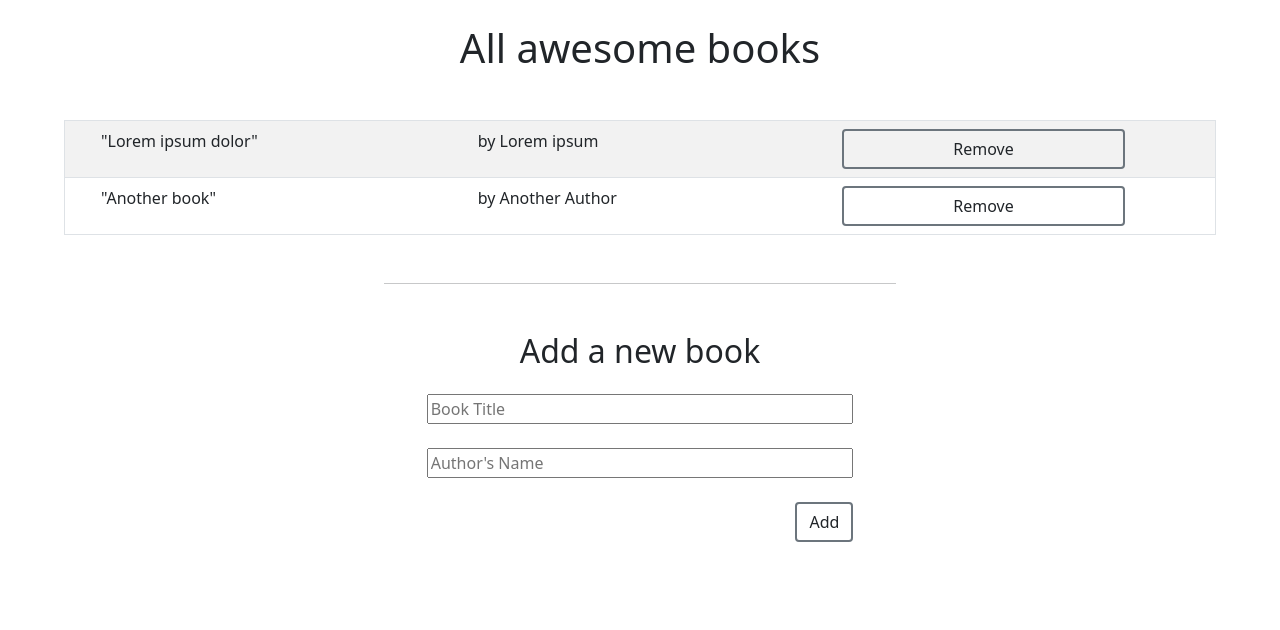
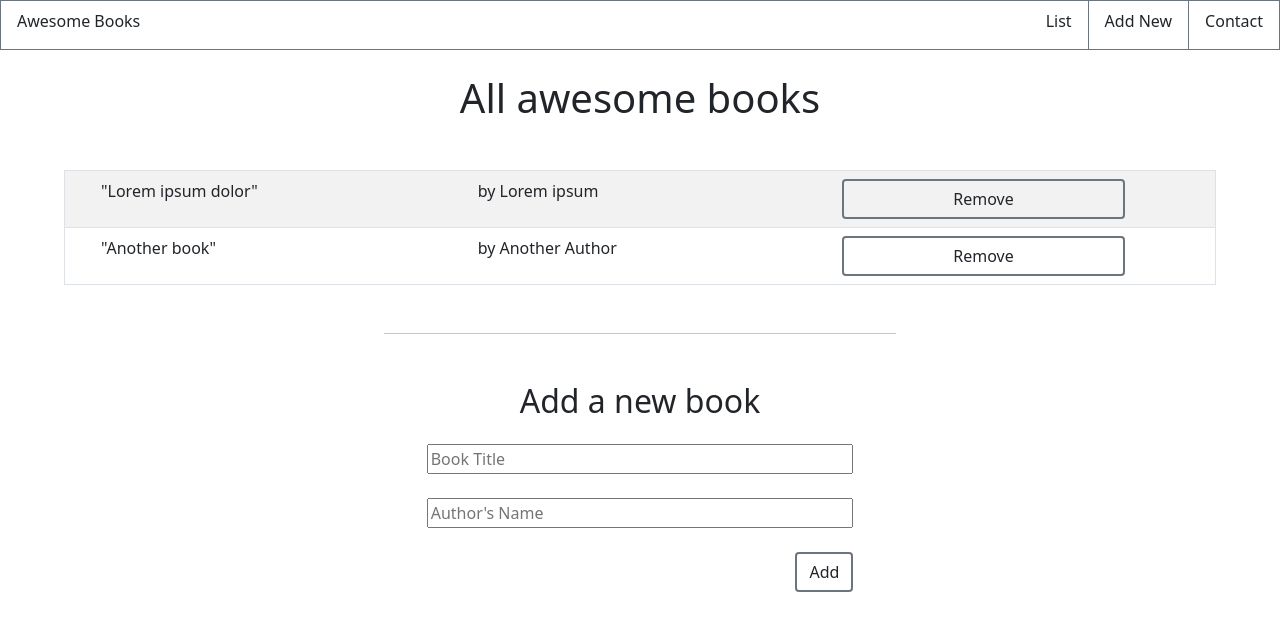
Before and after one commit to rpire/awesome-books, a plain HTML site: page index.html in a window 1280 px wide. Drawn offline with nearby package versions, Linux system fonts and the light colour scheme.

Commit message:
add navbar

```diff
--- a/index.html
+++ b/index.html
@@ -6,6 +6,7 @@
     <meta http-equiv="X-UA-Compatible" content="IE=edge">
     <meta name="viewport" content="width=device-width, initial-scale=1.0">
     <script defer src="js/main.js"></script>
+    <script defer src="js/nav.js"></script>
     <link href="https://cdn.jsdelivr.net/npm/bootstrap@5.1.0/dist/css/bootstrap.min.css" rel="stylesheet"
         integrity="sha384-KyZXEAg3QhqLMpG8r+8fhAXLRk2vvoC2f3B09zVXn8CA5QIVfZOJ3BCsw2P0p/We" crossorigin="anonymous">
     <link rel="stylesheet" href="./css/style.css">
@@ -13,6 +14,14 @@
 </head>
 
 <body>
+    <nav class="nav justify-content-between px-3 border-secondary border d-flex">
+        <p class="mt-2">Awesome Books</p>
+        <ul class="nav justify-content-end">
+            <li class="pe-3 pt-2 nav-item">List</li>
+            <li class="px-3 pt-2 nav-item border-end border-start border-secondary">Add New</li>
+            <li class="ps-3 pt-2 nav-item">Contact</li>
+        </ul>
+    </nav>
     <h1 class="text-center pt-4">All awesome books</h1>
     <table id="table" class="border mt-5 mx-auto table table-striped">
         <tbody id="book-shelf">
@@ -28,7 +37,6 @@
         <div class="col-sm-4 col-4 mx-auto">
             <button class="btn border-secondary border-2 float-end" id="button" type="submit">Add</button>
         </div>
-
     </form>
 </body>
 
```
